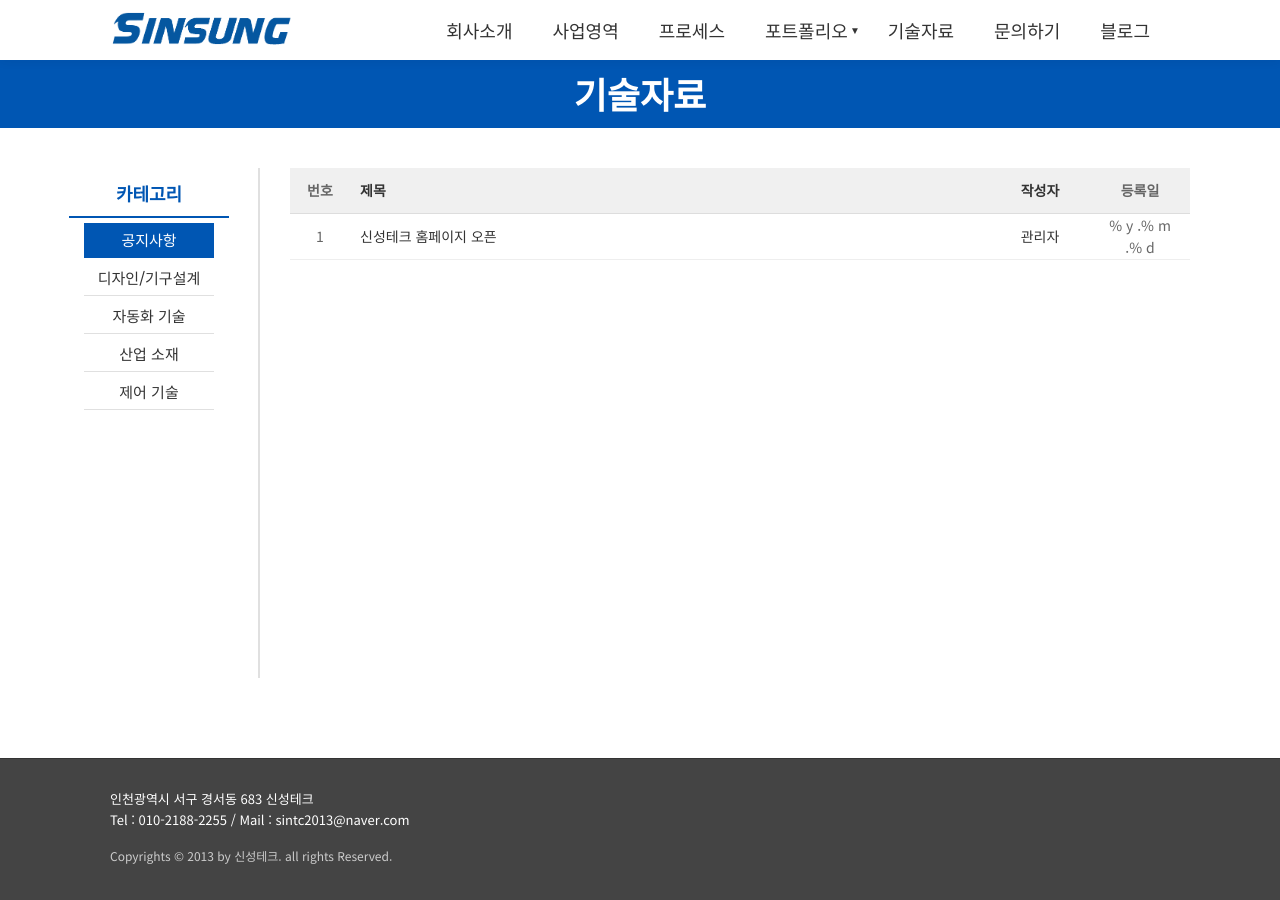
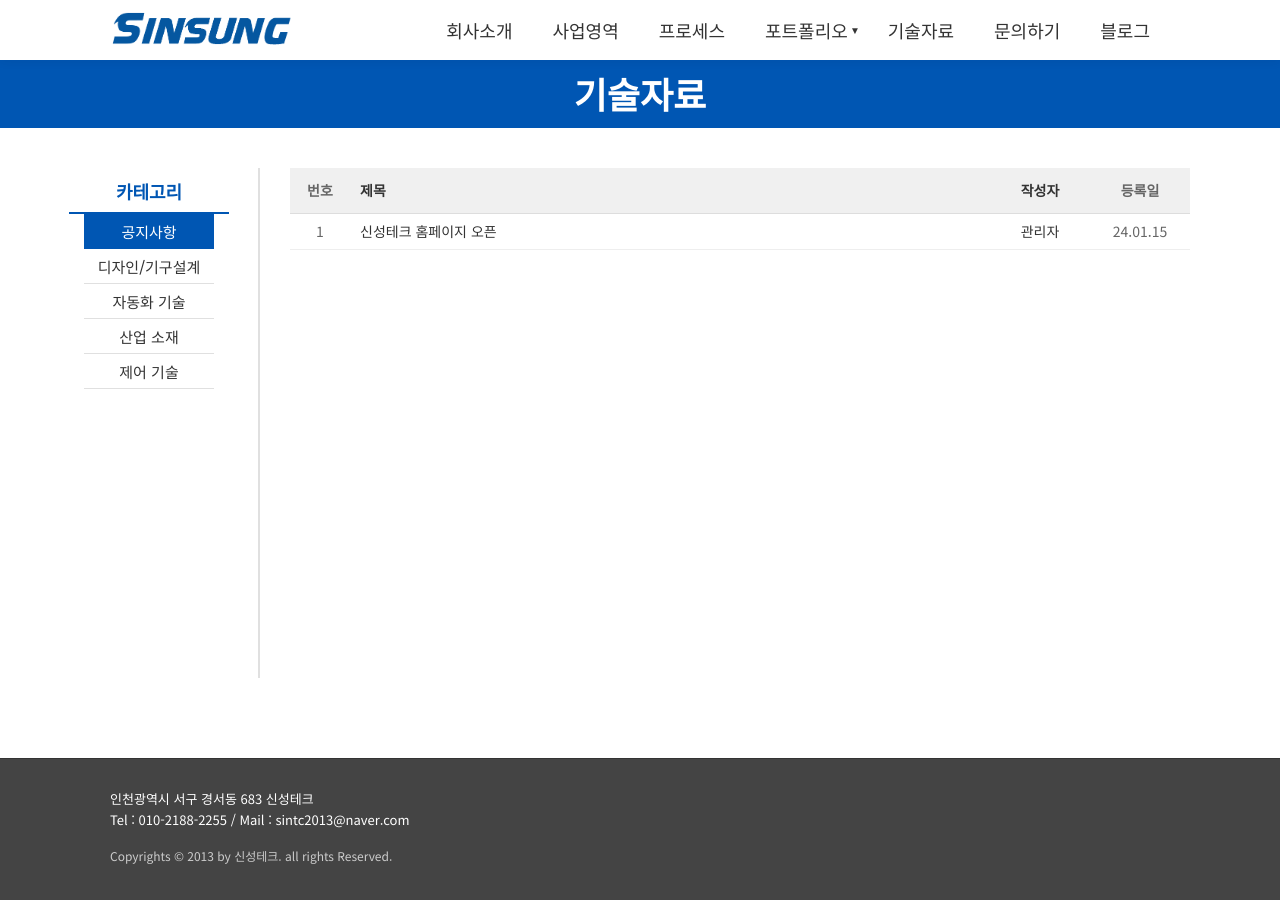
Before and after one commit to desert32-hash/Sintc2013, a Jekyll site: the page built from tech.html, in a window 1280 px wide. Built offline with Jekyll 4.4.1, drawn with Linux system fonts in a browser that asks for light colours.

Commit message:
Add files via upload

```diff
--- a/tech.html
+++ b/tech.html
@@ -68,12 +68,12 @@ permalink: /tech.html
             font-weight: 700;
             color: #0056b3;
             margin-bottom: 0px;
-            padding-bottom: 10px;
+            padding-bottom: 0;
             border-bottom: 2px solid #0056b3;
             text-align: center;
             width: 160px;
-            height: 50px;
-            line-height: 50px;
+            height: 46px;
+            line-height: 46px;
             margin-left: auto;
             margin-right: auto;
         }
@@ -82,14 +82,14 @@ permalink: /tech.html
             list-style: none;
             padding: 0;
             margin: 0;
-            margin-top: 4px;
+            margin-top: 0px;
         }
 
         .category-tab {
             margin-bottom: 0;
             background: white;
             width: 100%;
-            height: 38px;
+            height: 35px;
             display: flex;
             align-items: center;
             justify-content: center;
@@ -101,7 +101,7 @@ permalink: /tech.html
 
         .category-tab a {
             display: block;
-            padding: 8px 10px;
+            padding: 0 10px;
             background: transparent;
             color: #333;
             text-decoration: none;
@@ -111,14 +111,15 @@ permalink: /tech.html
             border-bottom: 1px solid #e0e0e0;
             width: 100%;
             box-sizing: border-box;
-            line-height: 1.2;
+            height: 35px;
+            line-height: 35px;
         }
 
         .category-tab a:hover,
         .category-tab a.active {
             background: #0056b3;
             color: white;
-            padding: 8px 10px;
+            padding: 0 10px;
             border-bottom: 1px solid #0056b3;
         }
 
@@ -165,10 +166,11 @@ permalink: /tech.html
 
         .post-table td {
             padding: 0 10px;
-            height: 26px !important;
+            height: 35px !important;
             border-bottom: 1px solid #eee;
             font-size: 14px;
             vertical-align: middle;
+            line-height: 35px;
         }
 
         .post-table tbody tr:hover {
@@ -422,11 +424,11 @@ permalink: /tech.html
                     {
                         title: "{{ post.title | escape }}",
                             category: "{{ post.categories | first }}",
-                                date: "{{ post.date | date: " % y -% m -% d" }}",
+                                date: "{{ post.date | date: '%y-%m-%d' }}",
                                     url: "{{ post.url }}"
                     } {% unless forloop.last %}, {% endunless %}
                     {% endfor %}
-];
+                    ];
 
                     function renderPosts() {
                         const filteredPosts = posts.filter(post => post.category === currentCategory);
```
